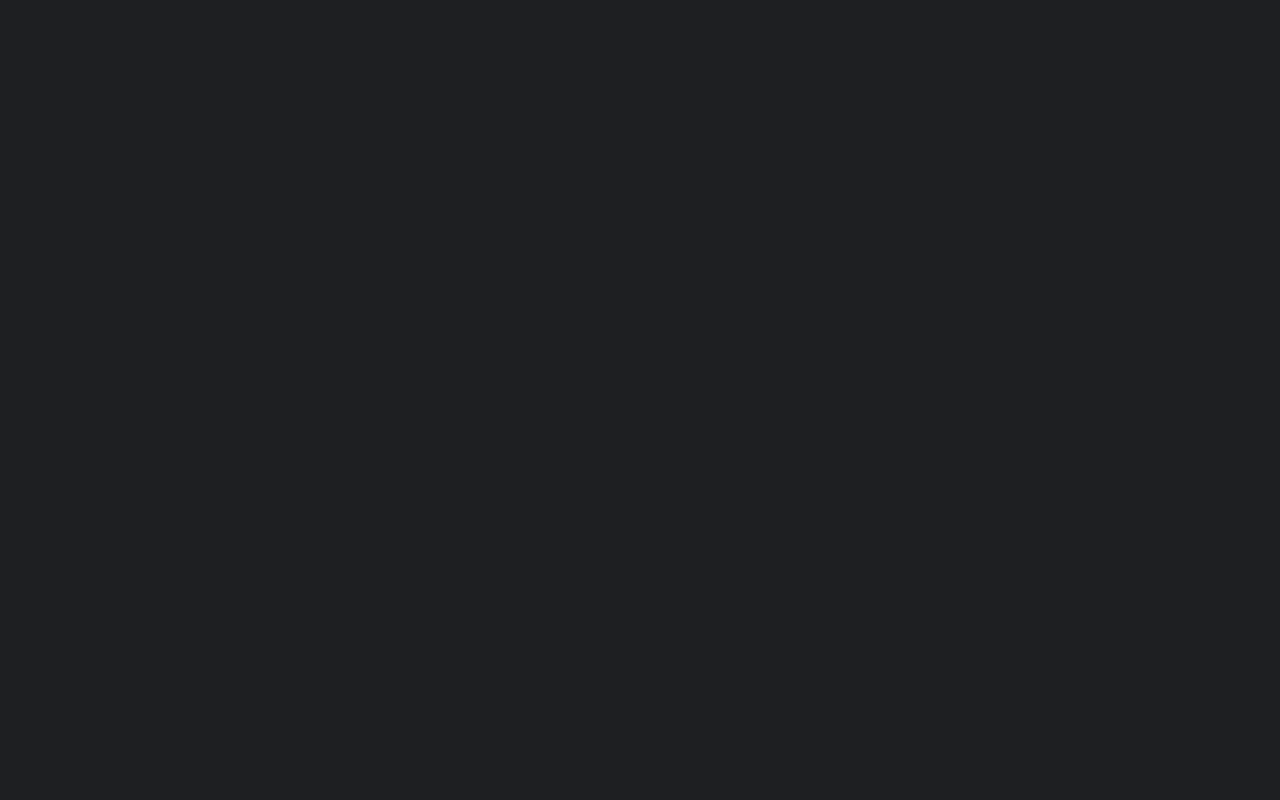
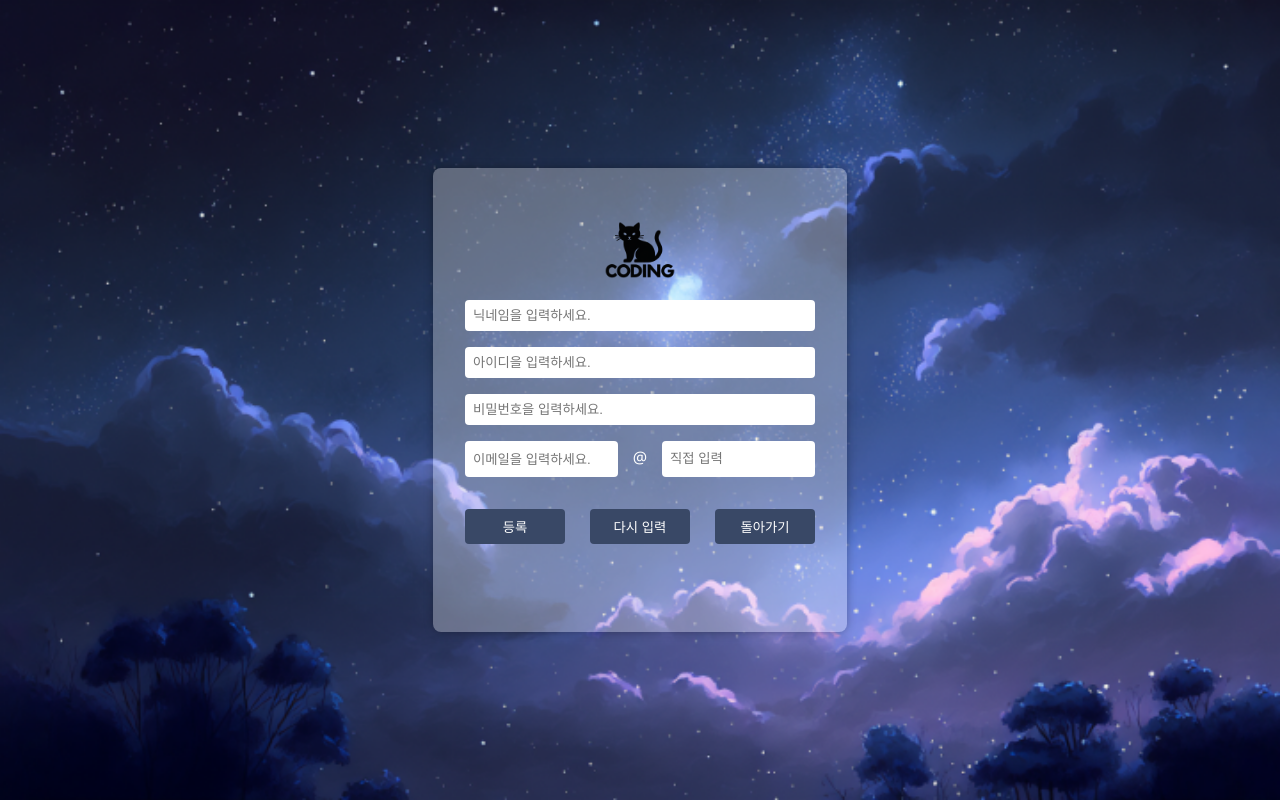
Before and after one commit to Soldesk-Project/Second-Project, a React (Create React App) app in the folder second-project-react/: page /signUp in a window 1280 px wide. Before the commit this address had no page. Built offline with nearby package versions, Linux system fonts and the light colour scheme.

Commit message:
기본토대

```diff
--- a/second-project-react/src/App.css
+++ b/second-project-react/src/App.css
@@ -25,7 +25,7 @@ body {
   padding: 2rem;
   border-radius: 8px;
   width: 350px;
-  height: 350px;
+  height: 400px;
   box-shadow: 0 0 10px rgba(0,0,0,0.3);
 }
 
@@ -41,6 +41,7 @@ body {
   border: none;
   border-radius: 4px;
   background-color: white;
+  box-sizing: border-box;
 }
 
 .login-box button {
--- a/second-project-react/src/App.js
+++ b/second-project-react/src/App.js
@@ -3,16 +3,23 @@ import { BrowserRouter as Router, Routes, Route } from 'react-router-dom';
 import LoginForm from './components/login/LoginForm';
 import MainPage from './pages/MainPage';
 import './App.css';
-import ExamOMRViewer from './components/Test';
 import KakaoCallback from './components/login/KakaoCallback';
+import ServerSelect from './components/login/ServerSelect';
+import SignUp from './components/login/SignUp';
+import FindId from './components/login/FindId';
+import FindPw from './components/login/FindPw';
 
 function App() {
   return (
     <Router>
       <Routes>
         <Route path="/" element={<LoginForm />} />
+        <Route path="/server" element={<ServerSelect />} />
+        <Route path="/signUp" element={<SignUp />} />
+        <Route path="/findId" element={<FindId />} />
+        <Route path="/findPw" element={<FindPw />} />
         <Route path="/kakao/callback" element={<KakaoCallback />} />
-        <Route path="/main" element={<MainPage />} />
+        <Route path="/main/:serverNo" element={<MainPage />} />
       </Routes>
     </Router>
   );
--- /dev/null
+++ b/second-project-react/src/components/login/FindId.jsx
@@ -0,0 +1,14 @@
+import React from 'react';
+
+const FindId = () => {
+    return (
+        <div className="login-background login-container">
+            <div className="login-box">
+                <img src='/images/logo.png' alt='로고이미지' className='logoImg' style={{width: '100px', display: 'block', margin: '0 auto'}}/>
+
+            </div>
+        </div>
+    );
+};
+
+export default FindId;
--- /dev/null
+++ b/second-project-react/src/components/login/FindPw.jsx
@@ -0,0 +1,14 @@
+import React from 'react';
+
+const FindPw = () => {
+    return (
+        <div className="login-background login-container">
+            <div className="login-box">
+                <img src='/images/logo.png' alt='로고이미지' className='logoImg' style={{width: '100px', display: 'block', margin: '0 auto'}}/>
+
+            </div>
+        </div>
+    );
+};
+
+export default FindPw;
--- a/second-project-react/src/components/login/LoginForm.jsx
+++ b/second-project-react/src/components/login/LoginForm.jsx
@@ -11,7 +11,7 @@ const LoginForm = () => {
   const handleLogin = () => {
     //임시계정
     if (id === 'admin' && pw === '1234') {
-      navigate('/main');
+      navigate('/server');
     } else {
       alert('아이디 또는 비밀번호가 틀렸습니다.');
     }
@@ -21,11 +21,29 @@ const LoginForm = () => {
     window.location.href = `https://kauth.kakao.com/oauth/authorize?client_id=${KAKAO_CLIENT_ID}&redirect_uri=${REDIRECT_URI}&response_type=code`;
   }
 
+  const buttonStyle = {
+    width : "100px",
+  };
+
+  const handleButtonOption = (e) => {
+    switch (e.target.name) {
+      case 'signUp': navigate('/signUp');
+        break;
+      case 'findId': navigate('/findId');
+        break;
+      case 'findPw': navigate('/findPw');
+        break;
+      default:
+        break;
+    }
+
+  }
+
   return (
     <div className="login-background login-container">
       <div className="login-box">
-        <img src='' alt='로고이미지' className='logoImg'/>
-        <h2>로그인</h2>
+        <img src='/images/logo.png' alt='로고이미지' className='logoImg' style={{width: '100px', display: 'block', margin: '0 auto'}}/>
+        <h2 style={{marginTop:'0'}}>로그인</h2>
         <input
           type="text"
           placeholder="아이디"
@@ -39,7 +57,12 @@ const LoginForm = () => {
           onChange={(e) => setPw(e.target.value)}
         />
         <button onClick={handleLogin}>로그인</button>
-        <img src='images/kakao_login_medium_wide.png' alt='카카오 로그인' onClick={handleKakaoLogin}/>
+        <img src='images/kakao_login_medium_wide.png' alt='카카오 로그인' onClick={handleKakaoLogin} style={{width:'100%', margin:'1rem 0'}}/>
+        <div style={{display: 'flex', justifyContent: 'space-between', width: '100%', marginBottom: '1rem 0'}}>
+          <button name='signUp' style={buttonStyle} onClick={(e) => handleButtonOption(e)}>회원가입</button>
+          <button name='findId' style={buttonStyle} onClick={(e) => handleButtonOption(e)}>아이디찾기</button>
+          <button name='findPw' style={buttonStyle} onClick={(e) => handleButtonOption(e)}>비밀번호찾기</button>
+        </div>
       </div>
     </div>
   );
--- /dev/null
+++ b/second-project-react/src/components/login/ServerSelect.jsx
@@ -0,0 +1,38 @@
+import React from 'react';
+import { useNavigate } from 'react-router-dom';
+
+const ServerSelect = () => {
+    const navigate = useNavigate();
+
+    const ServerStyle = {
+        textAlign: "center",
+
+        borderRadius: "20px",
+        marginBottom: "10px",
+        backgroundColor: "rgba(57, 72, 102, 1)",
+    };
+
+    const server = ["1서버","2서버","3서버","4서버","5서버","6서버","7서버","8서버","9서버"];
+
+    const handleServer = (e, index) => {
+        let serverNo = index + 1;
+        navigate(`/main/${serverNo}`);
+
+    }
+    return (
+        <div className="login-background login-container">
+            <div className="login-box">
+                <img src='/images/logo.png' alt='로고이미지' className='logoImg' style={{width: '100px', display: 'block', margin: '0 auto'}}/>
+                {
+                    server.map( (server, index) => (
+                        <div key={index} style={ServerStyle} onClick={(e) => handleServer(e, index)}>
+                            {server}
+                        </div>
+                    ))
+                }
+            </div>
+        </div>
+    );
+};
+
+export default ServerSelect;
--- /dev/null
+++ b/second-project-react/src/components/login/SignUp.jsx
@@ -0,0 +1,140 @@
+import React, { useState } from 'react';
+import { useNavigate } from 'react-router-dom';
+
+const SignUp = () => {
+    const navigate = useNavigate();
+
+    const [users, setUsers] = useState({
+        nickName : '',
+        id : '',
+        pw : '',
+        email : '',
+    })
+
+    const handleInputChange = (e) => {
+        const {name, value} = e.target;
+        setUsers({
+            ...users,
+            [name] : value
+        });
+    }
+
+    const [emailId, setEmailId] = useState('');
+    const [emailDomain, setEmailDomain] = useState('');
+
+    const handleEmailChange = (e) => {
+        setEmailId(e.target.value);
+    };
+
+    const handleEmailBlur = () => {
+        if (emailDomain) {
+            setUsers(prev => ({
+                ...prev,
+                email: `${emailId}@${emailDomain}`
+            }));
+        } else {
+            setUsers(prev => ({
+                ...prev,
+                email: emailId
+            }));
+        }
+    };
+
+    const resetInputs = () => {
+        setUsers({
+            nickName : '',
+            id : '',
+            pw : '',
+            email : '',
+        });
+        setEmailId('');
+        setEmailDomain('');
+    }
+
+    const registerUser = () => {
+        console.log(users);
+    }
+
+    const moveToLogin = () => {
+        navigate(`/`);
+    }
+
+    const buttonStyle = {
+        width : "100px",
+    };
+
+    return (
+        <div className="login-background login-container">
+            <div className="login-box">
+                <img src='/images/logo.png' alt='로고이미지' className='logoImg' style={{width: '100px', display: 'block', margin: '0 auto'}}/>
+                <input
+                type="text"
+                name='nickName'
+                placeholder="닉네임을 입력하세요."
+                value={users.nickName}
+                onChange={handleInputChange}
+                />
+                <input
+                type="text"
+                name='id'
+                placeholder="아이디을 입력하세요."
+                value={users.id}
+                onChange={handleInputChange}
+                />
+                <input
+                type="text"
+                name='pw'
+                placeholder="비밀번호을 입력하세요."
+                value={users.pw}
+                onChange={handleInputChange}
+                />
+                <div style={{display: 'flex', justifyContent: 'space-between', width: '100%', gap: '5px',
+                    marginBottom: '1rem'}}>
+                    <input
+                    type="text"
+                    name='email'
+                    placeholder="이메일을 입력하세요."
+                    value={emailId}
+                    onChange={handleEmailChange}
+                    onBlur={handleEmailBlur}
+                    style={{width:'45%'}}
+                    />
+                    <div style={{
+                        width: '10%',
+                        height: '31px',
+                        display: 'flex',
+                        alignItems: 'center',
+                        justifyContent: 'center'
+                    }}>@</div>
+                    <input
+                    list="email-domains"
+                    placeholder="직접 입력"
+                    value={emailDomain}
+                    onChange={(e) => {
+                        const domain = e.target.value;
+                        setEmailDomain(domain);
+                        setUsers((prev) => ({
+                        ...prev,
+                        email: domain ? `${emailId}@${domain}` : emailId
+                        }));
+                    }}
+                    style={{ width: '45%', height: '36px' }}
+                    />
+
+                    <datalist id="email-domains">
+                        <option value="naver.com" />
+                        <option value="gmail.com" />
+                        <option value="hanmail.net" />
+                    </datalist>
+                </div>
+                <div style={{display: 'flex', justifyContent: 'space-between', width: '100%', marginBottom: '1rem 0'}}>
+                    <button style={buttonStyle} onClick={registerUser}>등록</button>
+                    <button style={buttonStyle} onClick={resetInputs}>다시 입력</button>
+                    <button style={buttonStyle} onClick={moveToLogin}>돌아가기</button>
+                </div>
+            </div>
+        </div>
+    );
+};
+
+export default SignUp;
--- a/second-project-react/src/index.css
+++ b/second-project-react/src/index.css
@@ -11,3 +11,8 @@ code {
   font-family: source-code-pro, Menlo, Monaco, Consolas, 'Courier New',
     monospace;
 }
+
+test {
+  border: 1px solid black;
+  text-align: center;
+}
```
